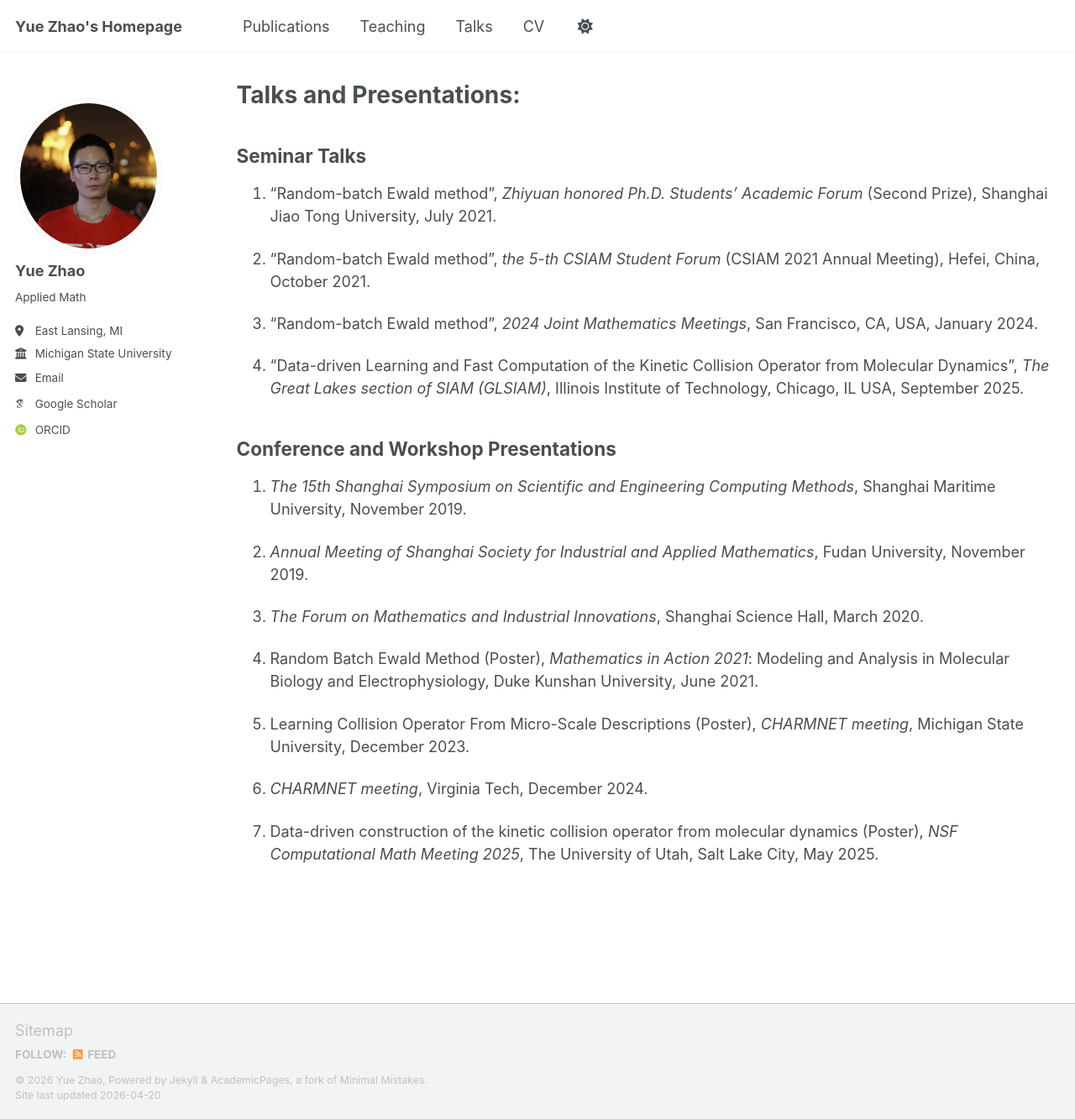
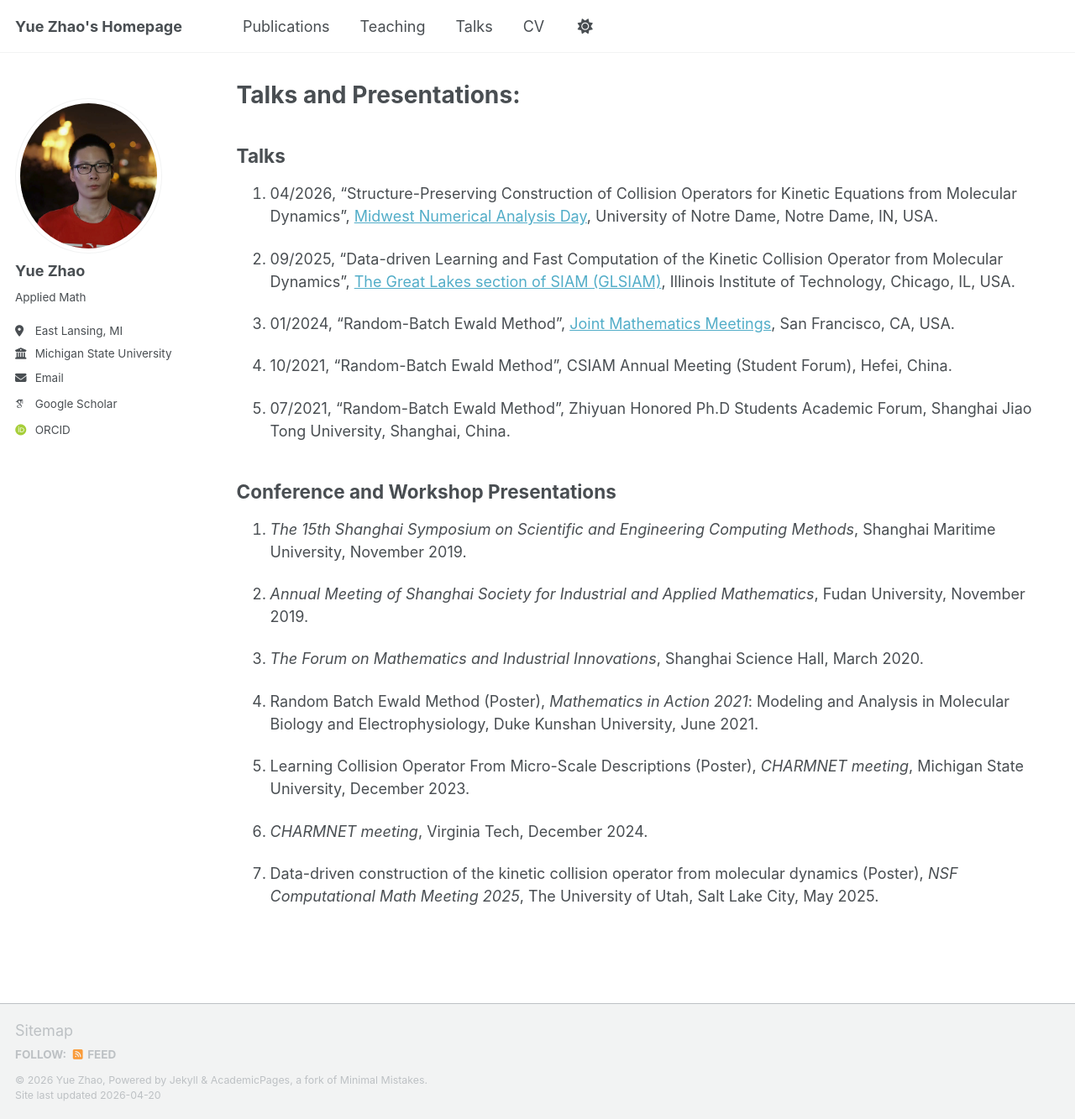
Before and after one commit to yuezhao1997/yuezhao1997.github.io, a Jekyll site: the page built from _pages/talks.md, in a window 1280 px wide and 1333 px high. Shown: the whole window at 84% size. Built offline with Jekyll 4.4.1, drawn with Linux system fonts in a browser that asks for light colours; some web fonts are replaced; a script bundle is joined from its source files by our own code; library files that are not in the unit come from our copies.

Commit message:
Update talks.md

```diff
--- a/_pages/talks.md
+++ b/_pages/talks.md
@@ -7,8 +7,19 @@ author_profile: true
 
 {% include base_path %}
 
-## Seminar Talks
+## Talks
 
+1. 04/2026, "Structure-Preserving Construction of Collision Operators for Kinetic Equations from Molecular Dynamics", [Midwest Numerical Analysis Day](\href{https://sites.nd.edu/mnaday2026/), University of Notre Dame, Notre Dame, IN, USA.
+
+2. 09/2025, "Data-driven Learning and Fast Computation of the Kinetic Collision Operator from Molecular Dynamics", [The Great Lakes section of SIAM (GLSIAM)](\href{https://sites.google.com/view/glsiam2025/home/), Illinois Institute of Technology, Chicago, IL, USA.
+
+3. 01/2024, "Random-Batch Ewald Method", [Joint Mathematics Meetings](\href{https://jointmathematicsmeetings.org/meetings/national/jmm2024/2300_program_ss79.html), San Francisco, CA, USA.
+
+4. 10/2021, "Random-Batch Ewald Method", CSIAM Annual Meeting (Student Forum), Hefei, China.
+
+5. 07/2021, "Random-Batch Ewald Method", Zhiyuan Honored Ph.D Students Academic Forum, Shanghai Jiao Tong University, Shanghai, China.
+
+<!--
 1. "Random-batch Ewald method", _Zhiyuan honored Ph.D. Students' Academic Forum_ (Second Prize), Shanghai Jiao Tong University, July 2021.
 
 2. "Random-batch Ewald method", _the 5-th CSIAM Student Forum_ (CSIAM 2021 Annual Meeting), Hefei, China, October 2021.
@@ -16,6 +27,8 @@ author_profile: true
 3. "Random-batch Ewald method", _2024 Joint Mathematics Meetings_, San Francisco, CA, USA, January 2024.
 
 4. "Data-driven Learning and Fast Computation of the Kinetic Collision Operator from Molecular Dynamics", _The Great Lakes section of SIAM (GLSIAM)_, Illinois Institute of Technology, Chicago, IL USA, September 2025.
+-->
+
 
 
 
```
